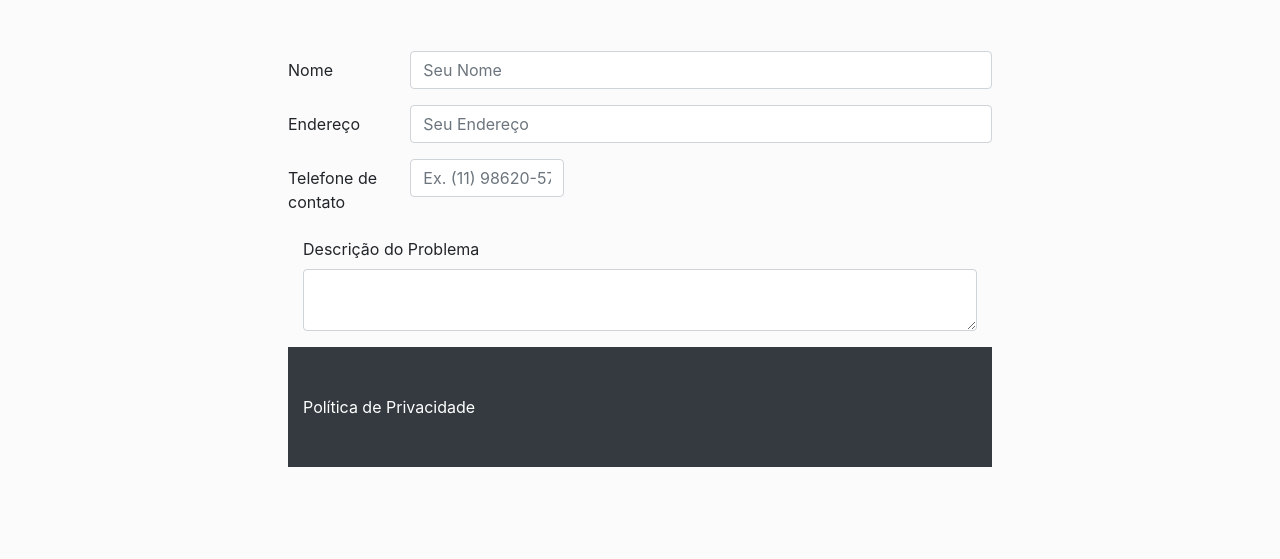
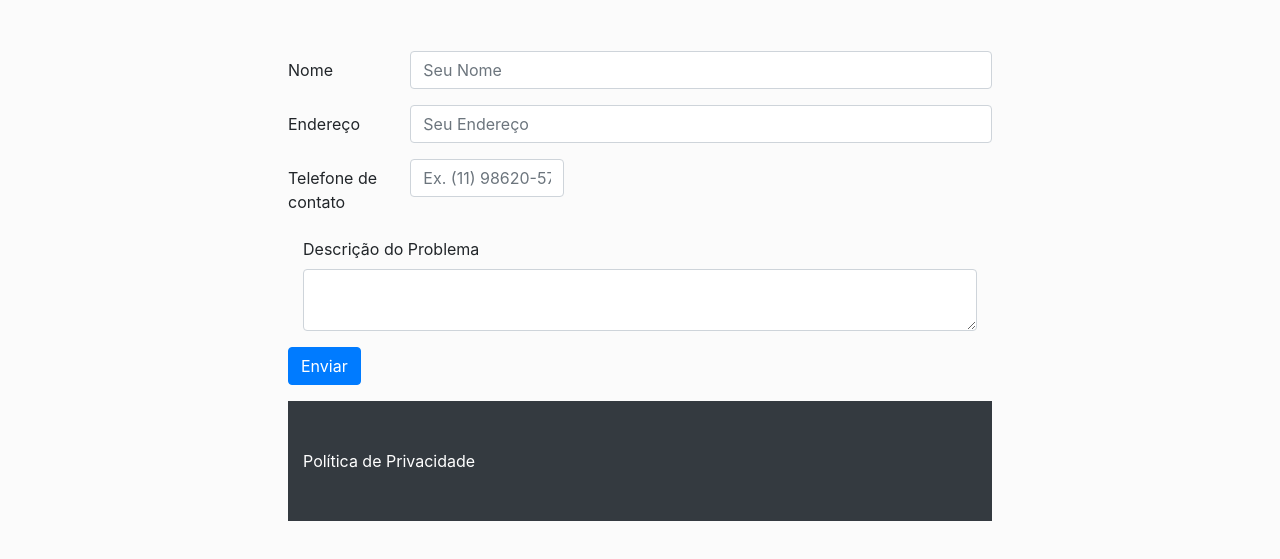
Before and after one commit to SoulCaridosa/web.soulcaridosa.github.io, a website: page voluntarios.html in a window 1280 px wide. Shown: the part 69-628 px from the top of the page. Drawn offline with Linux system fonts and the light colour scheme.

Commit message:
Update voluntarios.html

```diff
--- a/voluntarios.html
+++ b/voluntarios.html
@@ -103,7 +103,11 @@
           <label class="title1">Descrição do Problema</label>
           <textarea id="inputMsg" type="text" name="mensagem" class="form-control mensagem" required=""></textarea>
         </div>
-
+  <div class="form-group row">
+    <div class="col-sm-10">
+      <button type="submit" class="btn btn-primary">Enviar</button>
+    </div>
+  </div>
 <!-- Footer -->
 <footer class="py-5 bg-dark">
   <div class="container">
```
